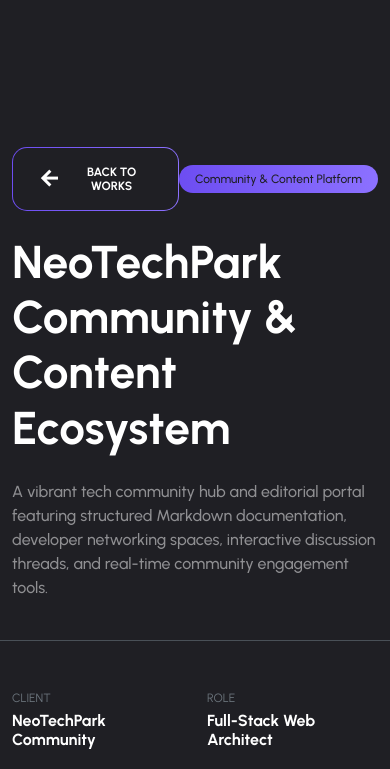
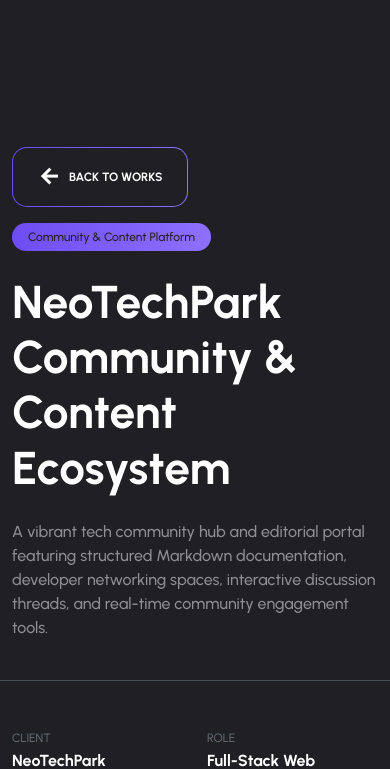
Before and after one commit to arimaulanahardan/arimaulana, a website: page src/views/pages/work-neotechpark.html in a window 390 px wide. Shown: the part 83-852 px from the top of the page. Drawn offline with nearby package versions, Linux system fonts and the light colour scheme; files that its build step writes are made by us from their sources; files whose address does not match are found by name; a web font is replaced by a local one.

Commit message:
fix: stack the category badge under the back button on phones
On the case study pages the "Back to works" button and the category badge
shared one row at every width. On a phone there is not room for both, so
the button label and the longer badges ("Data Analytics & Enterprise")
squeezed each other onto two lines.

Below the sm breakpoint the row now stacks: back button first, badge on
its own row directly above the title. From sm up the layout is unchanged.
Applied to all seven case study pages.

```diff
--- a/src/views/sections/work/details/work-neotechpark.html
+++ b/src/views/sections/work/details/work-neotechpark.html
@@ -2,8 +2,10 @@
     <div class="container">
         <div class="row">
             <div class="col-lg-8 mx-auto">
-                <!-- Back button & badge -->
-                <div class="d-flex align-items-center justify-content-between mb-4">
+                <!-- Back button & badge. Side by side from sm up; stacked on phones,
+                     where the two would otherwise squeeze each other onto two lines,
+                     so the badge sits on its own row directly above the title. -->
+                <div class="d-flex flex-column flex-sm-row align-items-start align-items-sm-center justify-content-between gap-3 mb-4">
                     <a href="/work" class="btn btn-outline-secondary d-inline-flex align-items-center gap-2 text-uppercase fs-8">
                         <i class="ri-arrow-left-line"></i> Back to Works
                     </a>
```
Also changed, not shown: src/views/sections/work/details/work-ai-avatar-chatbot.html (+4 -2 lines), src/views/sections/work/details/work-ai-career-accelerator.html (+4 -2 lines), src/views/sections/work/details/work-dashboard-benchmarking.html (+4 -2 lines), src/views/sections/work/details/work-hipmi-marketplace.html (+4 -2 lines), src/views/sections/work/details/work-hr-voice-reservation.html (+4 -2 lines), src/views/sections/work/details/work-qarigenerator.html (+4 -2 lines).
